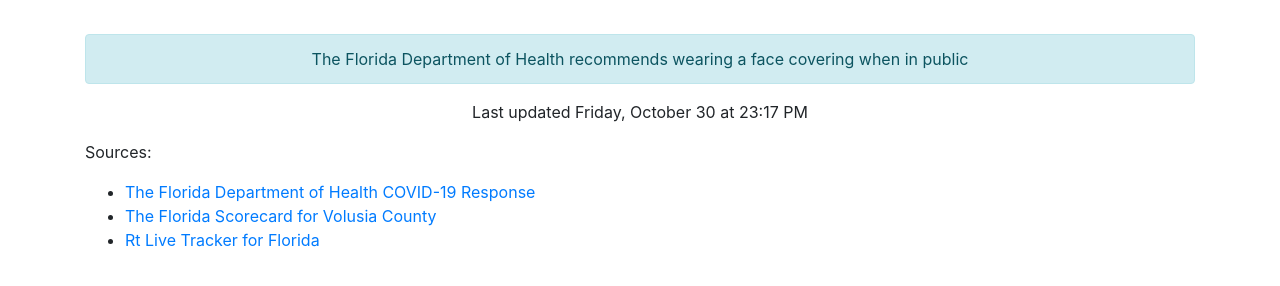
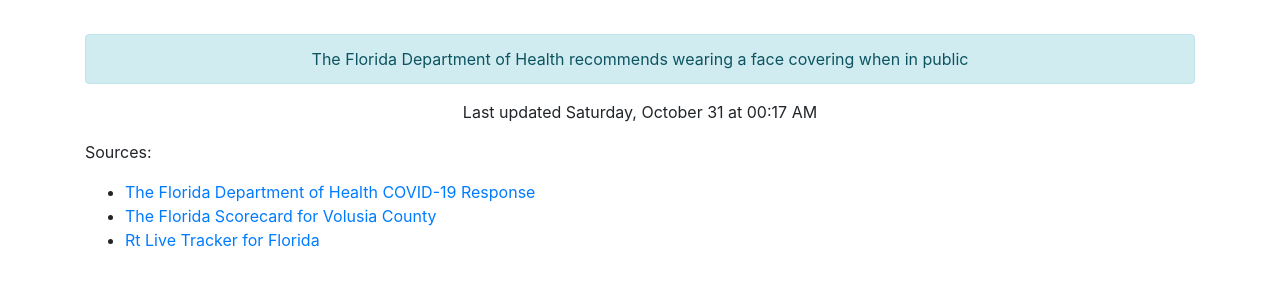
Before and after one commit to thinkjson/timeforchurch, a Jekyll site: the page built from index.md, in a window 1280 px wide. Shown: the part 586-872 px from the top of the page. Built offline with Jekyll 4.4.1, drawn with Linux system fonts in a browser that asks for light colours; our own code applies the rules of GitHub Pages for plain Markdown files.

Commit message:
Updating data

```diff
--- a/_includes/data.html
+++ b/_includes/data.html
@@ -10,4 +10,4 @@
     <div class="outcome text-success">YES</div>
     <div class="alert alert-info" role="alert">The Florida Department of Health recommends wearing a face covering when in public</div>
 
-    <p>Last updated Friday, October 30 at 23:17 PM</p>
+    <p>Last updated Saturday, October 31 at 00:17 AM</p>
```
